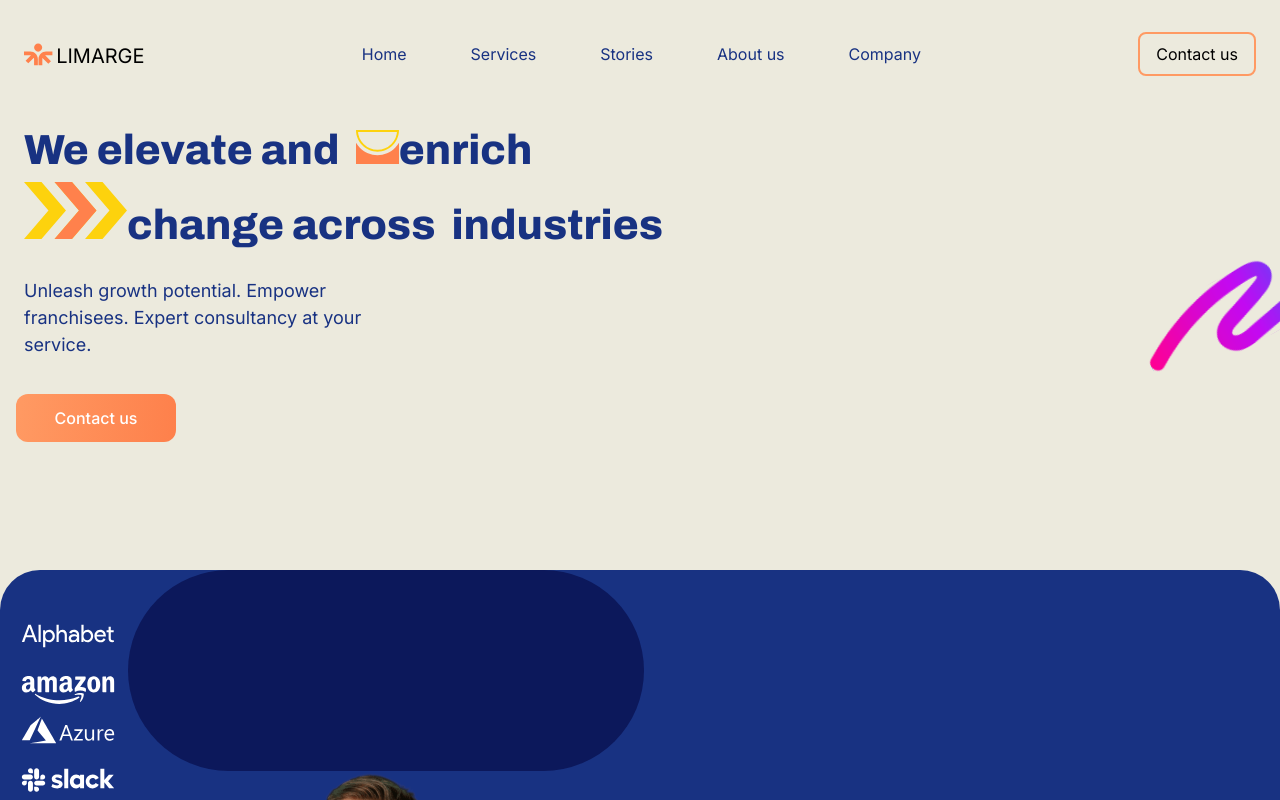
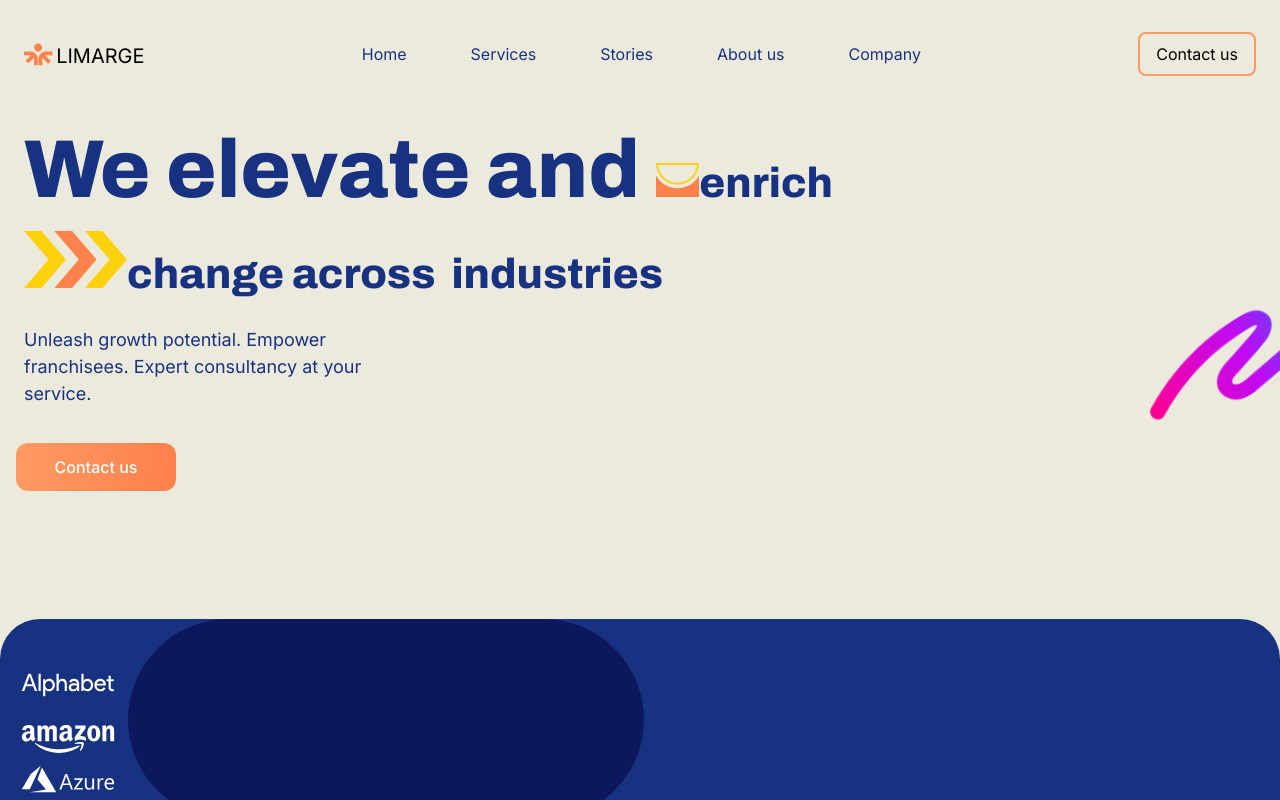
Before and after one commit to almondkiruthu/Limarge, a React (Vite) app in the folder client/: page / in a window 1280 px wide. Shown: the top 800 px of the page. Built offline with nearby package versions, Linux system fonts and the light colour scheme; what prettier-plugin-tailwindcss would draw is missing.

Commit message:
Made the hero we elevate text 5.125rem on xl screens

```diff
--- a/client/src/components/Hero.tsx
+++ b/client/src/components/Hero.tsx
@@ -7,7 +7,7 @@
         <div className="font-extrabold text-customBlue">
           <div className="flex flex-wrap items-baseline justify-start pl-4 2xl:mr-[12rem] 2xl:justify-center 2xl:pl-0">
             <div className="">
-              <h1 className=" pr-4 font-archivo text-[2.625rem] 2xl:text-[6.125rem]">
+              <h1 className=" pr-4 font-archivo text-[2.625rem] xl:text-[5.125rem] 2xl:text-[6.125rem]">
                 We elevate and
               </h1>
             </div>
```
